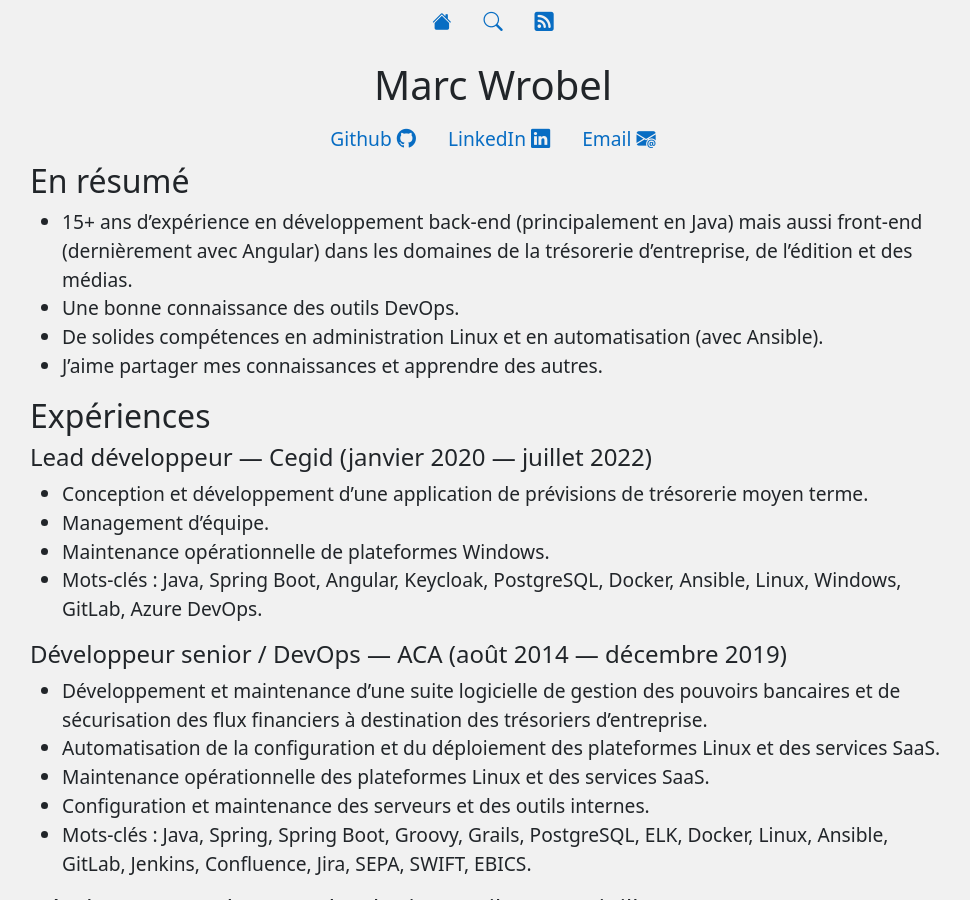
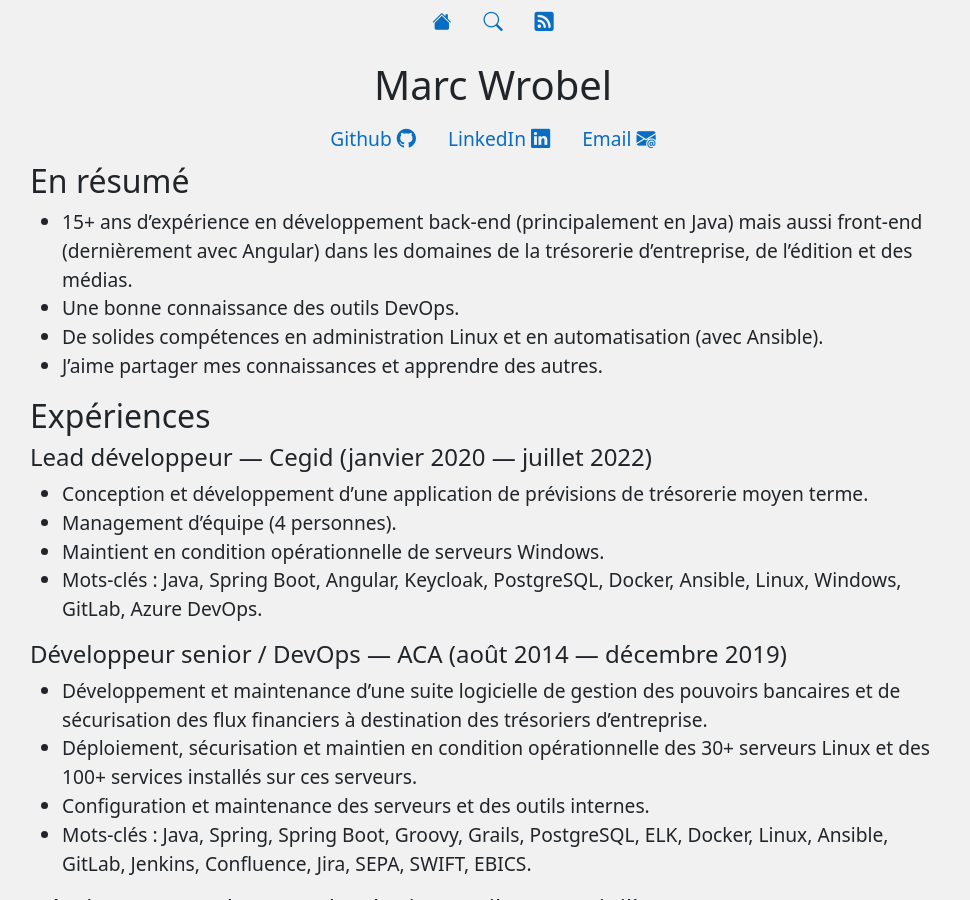
Before and after one commit to marcwrobel/marcwrobel.github.io, a Jekyll site: the page built from a-propos.md, in a window 1280 px wide and 900 px high. Shown: the whole window, without its empty margins (147-1117 px from the left). Built offline with Jekyll 4.4.1, drawn with Linux system fonts in a browser that asks for light colours.

Commit message:
Amélioration de la page 'À propos'

```diff
--- a/a-propos.md
+++ b/a-propos.md
@@ -21,8 +21,8 @@
 #### Lead développeur — Cegid (janvier 2020 — juillet 2022)
 
 - Conception et développement d’une application de prévisions de trésorerie moyen terme.
-- Management d’équipe.
-- Maintenance opérationnelle de plateformes Windows.
+- Management d’équipe (4 personnes).
+- Maintient en condition opérationnelle de serveurs Windows.
 - Mots-clés : Java, Spring Boot, Angular, Keycloak, PostgreSQL, Docker, Ansible, Linux, Windows,
   GitLab, Azure DevOps.
 
@@ -30,8 +30,8 @@
 
 - Développement et maintenance d’une suite logicielle de gestion des pouvoirs bancaires et de
   sécurisation des flux financiers à destination des trésoriers d’entreprise.
-- Automatisation de la configuration et du déploiement des plateformes Linux et des services SaaS.
-- Maintenance opérationnelle des plateformes Linux et des services SaaS.
+- Déploiement, sécurisation et maintien en condition opérationnelle des 30+ serveurs Linux et des
+  100+ services installés sur ces serveurs.
 - Configuration et maintenance des serveurs et des outils internes.
 - Mots-clés : Java, Spring, Spring Boot, Groovy, Grails, PostgreSQL, ELK, Docker, Linux, Ansible,
   GitLab, Jenkins, Confluence, Jira, SEPA, SWIFT, EBICS.
```
